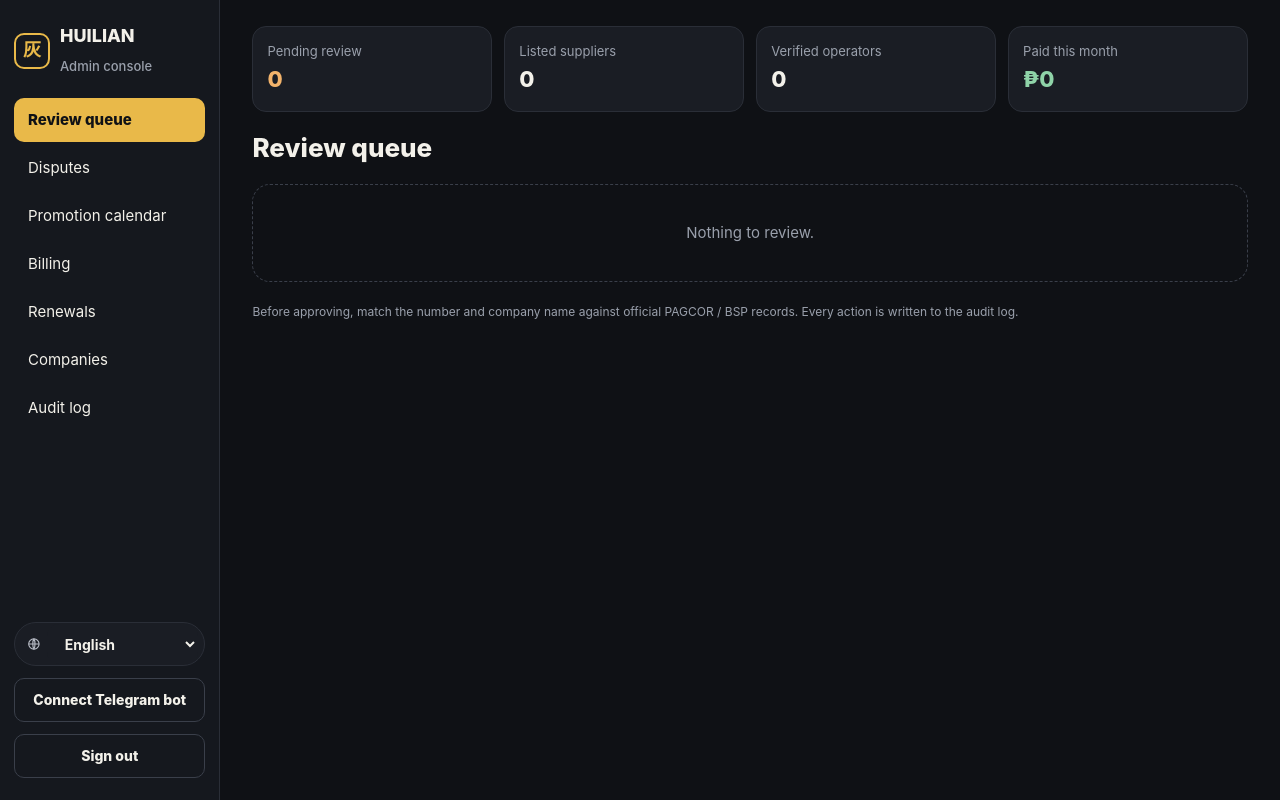
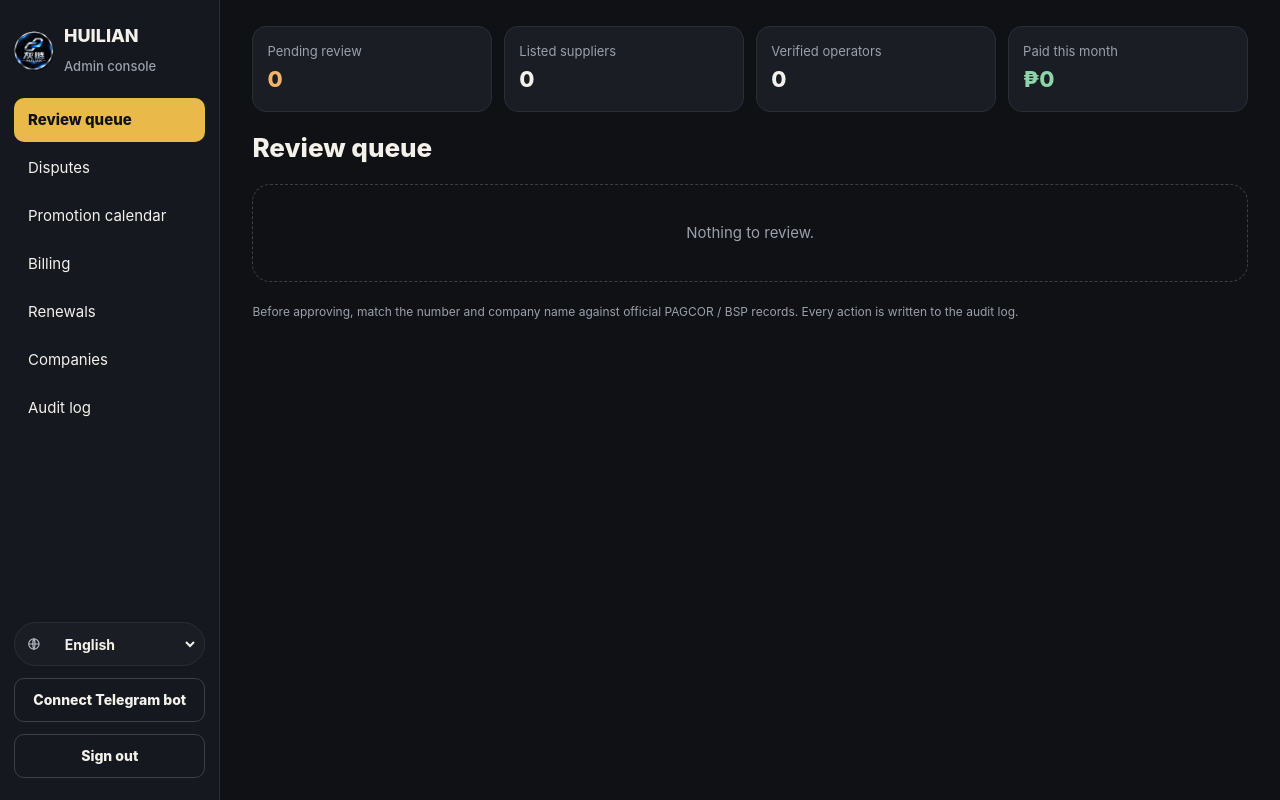
Before and after one commit to rrgxrr/huilian.org, a Flask app: page /admin/ in a window 1280 px wide. Run offline with Flask 3, Linux system fonts and the light colour scheme; the visitor is signed in with stand-in values (Sample User, id 1); data comes from the database, SQL or seed files in the repository; data that the repository does not hold is empty.

Commit message:
Use the HUILIAN logo in the header, admin and favicon
Co-Authored-By: Claude Opus 5.5 <noreply@anthropic.com>
Claude-Session: https://claude.ai/code/session_01VsKw4ZwALAUtwi9bHQD27T

```diff
--- a/huilian/static/style.css
+++ b/huilian/static/style.css
@@ -35,6 +35,7 @@ main.wrap { flex: 1; padding-top: 8px; padding-bottom: 32px; display: flex; flex
 .brand { display: flex; align-items: center; gap: 10px; text-decoration: none; font-weight: 800; font-size: 18px; }
 .mark { width: 36px; height: 36px; border-radius: 10px; border: 2px solid var(--gold); color: var(--gold);
   display: inline-flex; align-items: center; justify-content: center; font-weight: 900; font-family: "Noto Sans SC", sans-serif; }
+.mark-img { width: 40px; height: 40px; border-radius: 999px; flex: none; display: block; }
 .iconbtn { width: 44px; height: 44px; border-radius: 12px; background: var(--panel); border: 1px solid var(--line);
   display: inline-flex; align-items: center; justify-content: center; text-decoration: none; color: var(--ink); }
 .langsel { display: flex; align-items: center; gap: 6px; background: var(--panel); border: 1px solid var(--line);
--- a/huilian/templates/admin/_layout.html
+++ b/huilian/templates/admin/_layout.html
@@ -5,13 +5,15 @@
 <meta name="viewport" content="width=device-width, initial-scale=1">
 <meta name="robots" content="noindex">
 <title>{{ t('admin') }} · HUILIAN</title>
+<link rel="icon" type="image/png" href="{{ url_for('static', filename='favicon.png') }}">
+<link rel="apple-touch-icon" href="{{ url_for('static', filename='logo.png') }}">
 <link rel="stylesheet" href="{{ url_for('static', filename='style.css') }}">
 </head>
 <body>
 {% from '_macros.html' import lang_select with context %}
 <div class="admin">
   <aside>
-    <a class="brand" href="{{ url_for('public.home') }}"><span class="mark">灰</span><span>HUILIAN<br><span class="muted" style="font-weight:500">{{ t('admin') }}</span></span></a>
+    <a class="brand" href="{{ url_for('public.home') }}"><img class="mark-img" src="{{ url_for('static', filename='logo.png') }}" alt="" width="40" height="40"><span>HUILIAN<br><span class="muted" style="font-weight:500">{{ t('admin') }}</span></span></a>
     <nav aria-label="Admin">
       <a href="{{ url_for('admin.review') }}" class="{{ 'on' if active == 'review' }}">{{ t('a_review') }}{% if k.pending %}<span class="badge">{{ k.pending }}</span>{% endif %}</a>
       <a href="{{ url_for('deals.disputes') }}" class="{{ 'on' if active == 'disputes' }}">{{ t('a_disputes') }}{% if k.disputes %}<span class="badge">{{ k.disputes }}</span>{% endif %}</a>
--- a/huilian/templates/base.html
+++ b/huilian/templates/base.html
@@ -5,6 +5,8 @@
 <meta name="viewport" content="width=device-width, initial-scale=1">
 <title>{% block title %}{{ t('brand') }}{% endblock %}</title>
 <meta name="description" content="{{ t('tagline') }}">
+<link rel="icon" type="image/png" href="{{ url_for('static', filename='favicon.png') }}">
+<link rel="apple-touch-icon" href="{{ url_for('static', filename='logo.png') }}">
 <link rel="stylesheet" href="{{ url_for('static', filename='style.css') }}">
 </head>
 <body>
@@ -13,7 +15,7 @@
   <header class="top">
     <div class="wrap">
       {% block header_left %}
-      <a class="brand" href="{{ url_for('public.home') }}"><span class="mark">灰</span><span>{{ t('brand') }}</span></a>
+      <a class="brand" href="{{ url_for('public.home') }}"><img class="mark-img" src="{{ url_for('static', filename='logo.png') }}" alt="" width="40" height="40"><span>{{ t('brand') }}</span></a>
       {% endblock %}
       <span class="grow"></span>
       {% block header_right %}{% endblock %}
```
Also changed, not shown: huilian/static/favicon.png (added), huilian/static/logo.png (added).
